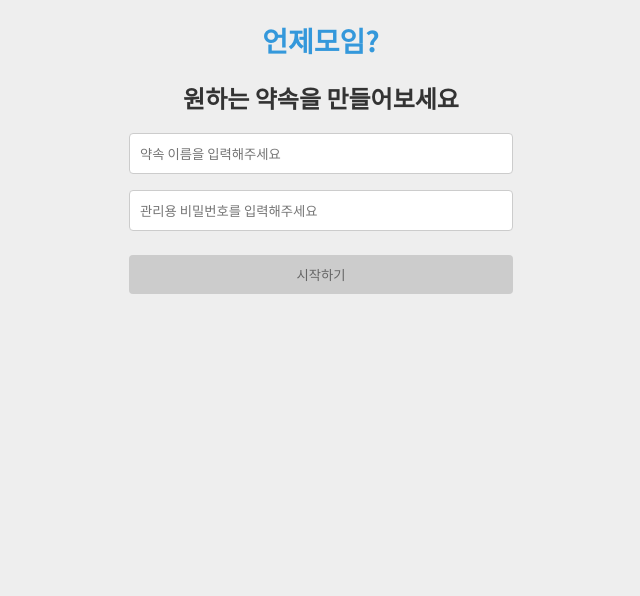
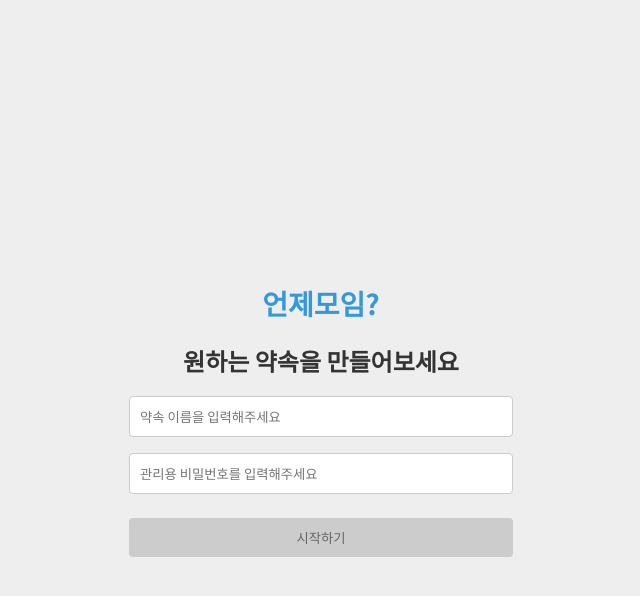
Before and after one commit to mindongmindong/whenMeet, a React (Create React App) app in the folder react-whenMeet/: page / in a window 1280 px wide. Shown: the top 596 px of the page, without its empty margins (319-959 px from the left). Built offline with nearby package versions, Linux system fonts and the light colour scheme.

Commit message:
[EDIT]CSS

```diff
--- a/react-whenMeet/package.json
+++ b/react-whenMeet/package.json
@@ -19,7 +19,7 @@
     "web-vitals": "^2.1.4"
   },
   "scripts": {
-    "start": "export PORT=3001 && react-scripts start",
+    "start": "react-scripts start",
     "build": "react-scripts build",
     "test": "react-scripts test",
     "eject": "react-scripts eject"
--- a/react-whenMeet/src/components/HomeMakeForm.js
+++ b/react-whenMeet/src/components/HomeMakeForm.js
@@ -18,14 +18,14 @@ function HomeMakeForm() {
 
     const handleSubmit = (event) => {
         event.preventDefault();
-        navigate("/MeetingInfo", {state : {title, password}});
+        navigate("/MeetingInfo", { state: { title, password } });
     };
     const isFormValid = title.trim() !== "" && password.trim() !== "";
 
     return (
         <form onSubmit={handleSubmit}>
-            <div className="system-name">언제모임?</div>
             <div className="center-container">
+                <div className="system-name">언제모임?</div>
                 <h1>원하는 약속을 만들어보세요</h1>
                 <Input
                     type="text"
--- a/react-whenMeet/src/components/HomeParticipateForm.js
+++ b/react-whenMeet/src/components/HomeParticipateForm.js
@@ -187,7 +187,7 @@ function HomeParticipateForm() {
     <form>
       <div>
         <h1>투표에 참여하기</h1>
-        <h2> 아이디가 없다면 아래 양식에 맞춰 작성 후 참여하기를 누르세요</h2>
+        <h2 className="h2"> 아이디가 없다면 아래 양식에 맞춰 작성 후 참여하기를 누르세요</h2>
         <Input
           type="text"
           value={name}
--- a/react-whenMeet/src/components/MeetingInfoForm.js
+++ b/react-whenMeet/src/components/MeetingInfoForm.js
@@ -90,7 +90,7 @@ function MeetingInfoForm() {
   };
   return (
     <form onSubmit={handleSubmit}>
-      <div className="center-container">
+      <div className="center-container2">
         <h1>약속 일정 만들기</h1>
         <div className="purpose">
           <h2 className="not-enter">약속 목적 </h2>
--- a/react-whenMeet/src/routes/MeetingInfo.js
+++ b/react-whenMeet/src/routes/MeetingInfo.js
@@ -4,7 +4,7 @@ import '../styles/MeetingInfo.css'
 function MeetingInfo() {
 
     return (
-        <div className="center-container">
+        <div>
             <MeetingInfoForm />
         </div>
     );
--- a/react-whenMeet/src/routes/UserTimeInfo.js
+++ b/react-whenMeet/src/routes/UserTimeInfo.js
@@ -194,7 +194,7 @@ function UserTimeInfo() {
   };
 
   return (
-    <div className="center-container">
+    <div className="center-container2">
       <div className="calendarForm">
         <div className="cc1">
           <button
--- a/react-whenMeet/src/styles/HomeMake.css
+++ b/react-whenMeet/src/styles/HomeMake.css
@@ -27,9 +27,10 @@ h1 {
 
 .center-container {
   display: flex;
-  flex-direction: column; /* 세로 방향으로 정렬 */
+  flex-direction: column;
   align-items: center;
-  height: 100vh;
+  justify-content: center; /* Add this line to center vertically */
+  min-height: 100vh;
 }
 
 input {
--- a/react-whenMeet/src/styles/HomeParticipateForm.css
+++ b/react-whenMeet/src/styles/HomeParticipateForm.css
@@ -1,4 +1,4 @@
-h2 {
+h2.h2{
     font-size: 12px;
     font-weight: lighter;
 }
--- a/react-whenMeet/src/styles/MeetingInfo.css
+++ b/react-whenMeet/src/styles/MeetingInfo.css
@@ -9,7 +9,7 @@ body {
   padding: 0px;
 }
 
-.center-container {
+.center-container2 {
   display: flex;
   flex-direction: column; /* 세로 방향으로 정렬 */
   align-items: center;
--- a/react-whenMeet/src/styles/UserTimeInfo.css
+++ b/react-whenMeet/src/styles/UserTimeInfo.css
@@ -4,7 +4,7 @@
   padding: 20px;
   text-align: center;
   align-items: stretch;
-  width: auto;
+  width: 40%;
   margin: 0 auto; /* 가운데 정렬을 위한 추가 */
 }
 .calendarForm .calendar {
```
